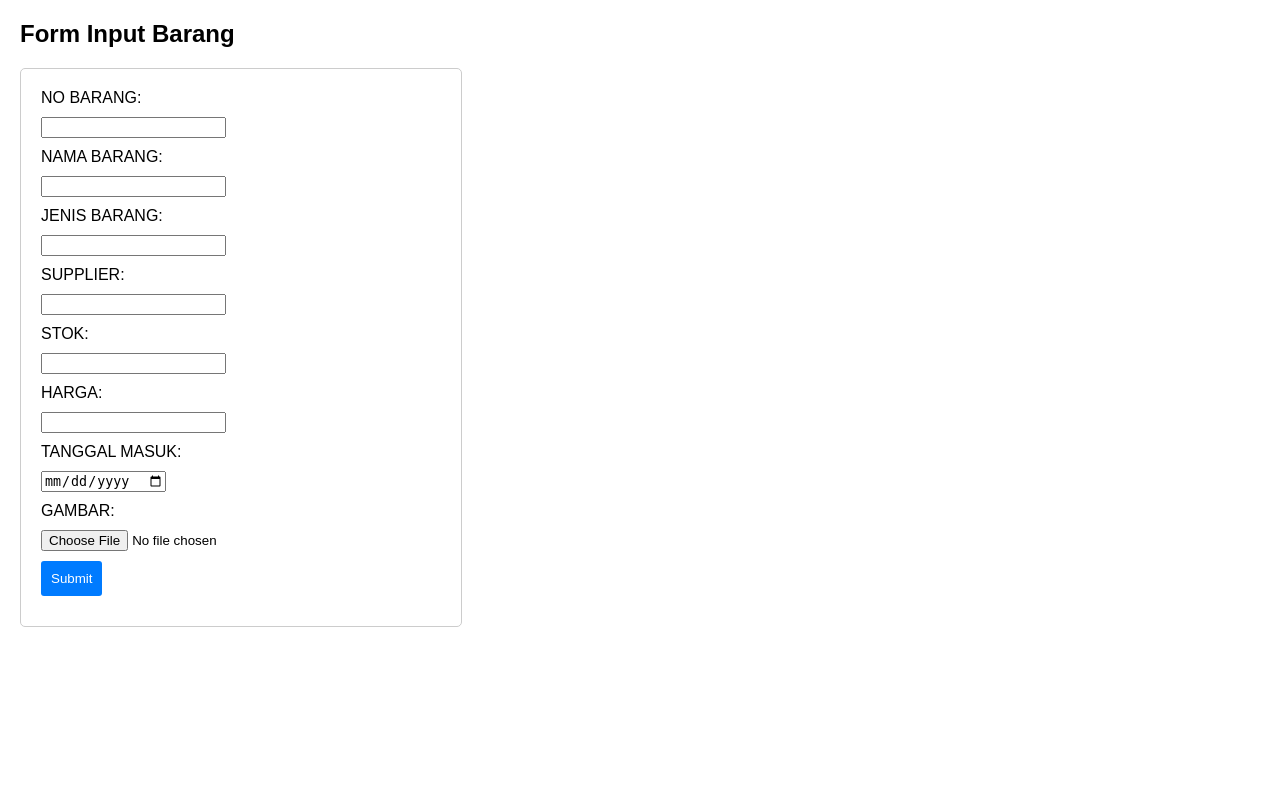
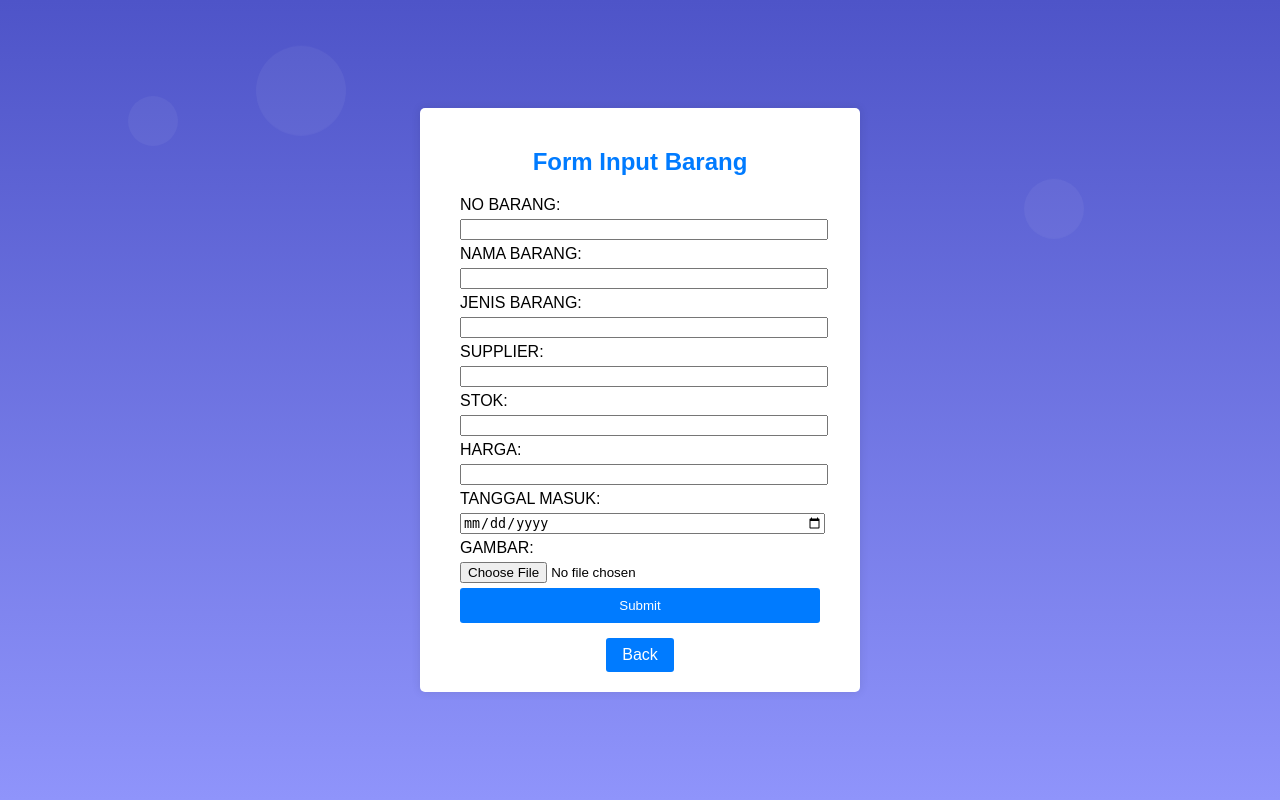
Before and after one commit to CarroVeloce/UAS_PWL, a PHP site: page /input_masterbarang.php in a window 1280 px wide. Run offline with PHP 8.4, Linux system fonts and the light colour scheme.

Commit message:
menambahkan animasi pada input master brang

```diff
--- a/input_masterbarang.php
+++ b/input_masterbarang.php
@@ -4,20 +4,65 @@
 <head>
     <title>Input Barang</title>
     <style>
-        body {
+       body {
             font-family: Arial, sans-serif;
-            margin: 20px;
+            margin: 0;
+            display: flex;
+            justify-content: center;
+            align-items: center;
+            height: 100vh;
+            overflow: hidden; /* Mencegah scroll */
+            position: relative;
+            /* Gradient Biru ke Ungu */
+            background: linear-gradient(to bottom, #4e54c8, #8f94fb);
+        }
+        .floating-shapes {
+            position: absolute;
+            width: 100%;
+            height: 100%;
+            z-index: -1;
+        }
+
+        .circle {
+            position: absolute;
+            border-radius: 50%;
+            background-color: rgba(255, 255, 255, 0.05);
+            pointer-events: none;
+            animation: animateCircles 15s linear infinite;
+        }
+
+        .circle:nth-child(1) { width: 50px; height: 50px; left: 10%; animation-duration: 15s; }
+        .circle:nth-child(2) { width: 80px; height: 80px; left: 70%; animation-duration: 12s; }
+        .circle:nth-child(3) { width: 70px; height: 70px; left: 40%; animation-duration: 10s; }
+        .circle:nth-child(4) { width: 60px; height: 60px; left: 80%; animation-duration: 17s; }
+        .circle:nth-child(5) { width: 90px; height: 90px; left: 20%; animation-duration: 14s; }
+        .circle:nth-child(6) { width: 120px; height: 120px; left: 50%; animation-duration: 11s; }
+
+        @keyframes animateCircles {
+            0% {
+                transform: translateY(100vh); /* Muncul dari bawah layar */
+            }
+            100% {
+                transform: translateY(-100vh); /* Menghilang di atas layar */
+            }
+        }
+        form {
+            width: 400px;
+            padding: 20px;
+            border-radius: 5px;
+            background-color: #fff;
+            box-shadow: 0 0 10px rgba(0, 0, 0, 0.1);
+            animation: fadeIn 0.5s ease forwards;
+            text-align: center;
+            position: relative;
+            z-index: 1;
         }
 
         h2 {
+            text-align: center;
             margin-bottom: 20px;
-        }
-
-        form {
-            max-width: 400px;
-            padding: 20px;
-            border: 1px solid #ccc;
-            border-radius: 5px;
+            color: #007bff;
+            animation: slideDown 0.5s ease forwards;
         }
 
         label,
@@ -25,6 +70,9 @@
         select {
             display: block;
             margin-bottom: 10px;
+            width: calc(100% - 40px);
+            margin: 5px 20px;
+            text-align: left;
         }
 
         input[type="submit"] {
@@ -34,35 +82,49 @@
             border: none;
             border-radius: 3px;
             cursor: pointer;
+            transition: background-color 0.3s ease;
+            width: calc(100% - 40px);
+            margin: 5px 20px;
+            text-align: center;
         }
 
-        input[type="submit"]:hover {
-            background-color: #0056b3;
+        @keyframes slideDown {
+            from {
+                opacity: 0;
+                transform: translateY(-50px);
+            }
+            to {
+                opacity: 1;
+                transform: translateY(0);
+            }
         }
 
-        .success {
-            margin-top: 20px;
-            padding: 10px;
-            background-color: #d4edda;
-            border: 1px solid #c3e6cb;
-            border-radius: 5px;
-            color: #155724;
-        }
-
-        .error {
-            margin-top: 20px;
-            padding: 10px;
-            background-color: #f8d7da;
-            border: 1px solid #f5c6cb;
-            border-radius: 5px;
-            color: #721c24;
+        @keyframes fadeIn {
+            from {
+                opacity: 0;
+                transform: scale(0.9);
+            }
+            to {
+                opacity: 1;
+                transform: scale(1);
+            }
         }
     </style>
 </head>
 
 <body>
-    <h2>Form Input Barang</h2>
+<div class="moving-background"></div>
+<div class="floating-shapes">
+        <div class="circle"></div>
+        <div class="circle"></div>
+        <div class="circle"></div>
+        <div class="circle"></div>
+        <div class="circle"></div>
+        <div class="circle"></div>
+        <!-- Tambahkan bentuk lain sesuai kebutuhan -->
+    </div>
     <form method="post" action="<?php echo $_SERVER['PHP_SELF']; ?>" enctype="multipart/form-data">
+        <h2>Form Input Barang</h2>
         <label for="nobarang">NO BARANG:</label>
         <input type="text" id="nobarang" name="nobarang">
 
@@ -88,10 +150,11 @@
         <input type="file" id="gambar" name="gambar">
 
         <input type="submit" value="Submit">
+        <a href="master_barang.php" style="text-decoration: none; display: inline-block; margin-top: 10px; padding: 8px 16px; background-color: #007bff; color: #fff; border-radius: 3px;">Back</a>
     </form>
 
     <?php
-    $host = "localhost";
+      $host = "localhost";
     $username = "root";
     $password = "";
     $database = "uas_pwl";
```
Also changed, not shown: index.html (+29 -1 lines), master_barang.php (+21 -4 lines), gambarproduk/20231122192940.png (added).
